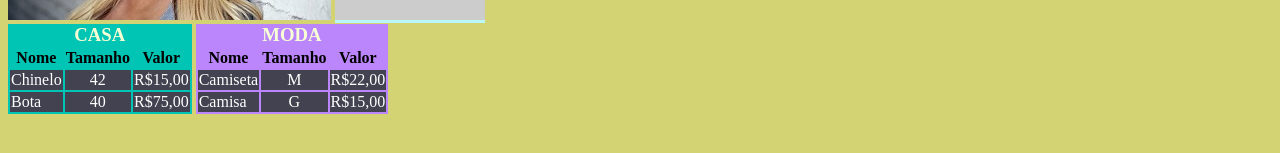
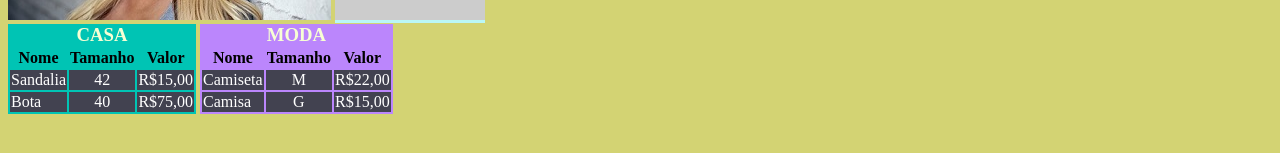
Before and after one commit to pauloalmeidamorais/public, a plain HTML site: page index.html in a window 1280 px wide. Shown: the part 203-356 px from the top of the page. Drawn offline with Linux system fonts and the light colour scheme; placeholder pictures from the web are drawn by us.

Commit message:
adicionei um detalhe no texto

```diff
--- a/index.html
+++ b/index.html
@@ -31,7 +31,7 @@
                     <th>Valor</th>
                 </tr>
                 <tr>
-                    <td>Chinelo</td>
+                    <td>Sandalia</td>
                     <td class="dadoPequeno">42</td>
                     <td>R$15,00</td>
                 </tr>
```
